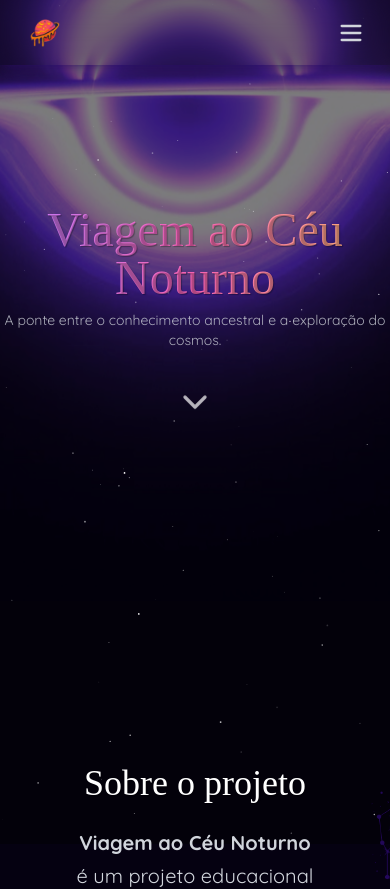
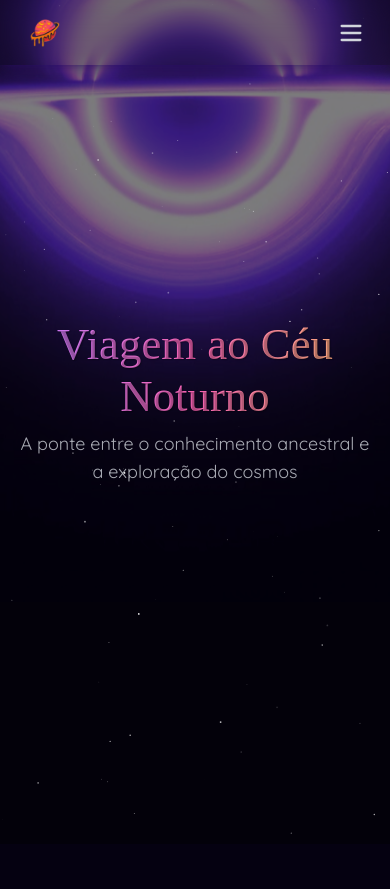
Before and after one commit to vinxcin/sativar-vet, a React (Vite) app: page / in a window 390 px wide. Shown: the top 889 px of the page. Built offline with nearby package versions, Linux system fonts and the light colour scheme; a web font is replaced by a local one.

Commit message:
alter width bg black hole mobile

```diff
--- a/src/components/main/BackgroundMedia/index.tsx
+++ b/src/components/main/BackgroundMedia/index.tsx
@@ -26,8 +26,7 @@ export default function BackgroundMedia({ isVisible }: Props) {
           <motion.img
             key="img"
             src={BG_BLACK_HOLE}
-            alt="Fundo alternativo"
-            className="fixed rotate-180 top-0 left-0 w-full h-full object-cover z-[-1] translate-y-[-28.8vh] sm:translate-y-[-30vh] md:translate-y-[-32vh]"
+            className="fixed rotate-180 top-0 left-0 w-full h-full object-cover z-[-1] translate-y-[-28.7vh] sm:translate-y-[-30vh] md:translate-y-[-32vh]"
             initial={{ opacity: 0 }}
             animate={{ opacity: 0.8 }}
             exit={{ opacity: 0 }}
--- a/src/components/main/Hero/index.tsx
+++ b/src/components/main/Hero/index.tsx
@@ -10,28 +10,27 @@ export default function Hero() {
         }
     };
     return (
-        <section className="flex flex-col h-full w-full  sm:px-12">
+        <section className="flex flex-col h-[80vh] w-full px-4 sm:px-12">
 
-            <div className="h-[60vh] sm:h-[80vh] w-full flex items-center justify-center">
-                <div className="flex flex-col">
-                    <h1 className="text-5xl text-center md:text-6xl title bg-gradient-to-r from-purple-400 via-pink-400 to-orange-300 bg-clip-text text-transparent">
+            <div className="h-full sm:h-[80vh] w-full flex flex-col items-center justify-center">
+                <div className="flex flex-col text-center">
+                    <h1 className="text-[2.8rem] leading-[3.2rem] md:text-6xl title bg-gradient-to-r from-purple-400 via-pink-400 to-orange-300 bg-clip-text text-transparent">
                         Viagem ao Céu Noturno
                     </h1>
 
-                    <p className="text-sm md:text-lg text-center text-gray-300 opacity-80 pt-2">
-                        A ponte entre o conhecimento ancestral e a exploração do cosmos.
+                    <p className="text-lg text-center text-gray-300 opacity-80 pt-2">
+                        A ponte entre o conhecimento ancestral e a exploração do cosmos
                     </p>
-                    <div className="flex justify-center mt-10">
-                        <a
-                            onClick={scrollToSection}
-                            href="#proxima-sessao"
-                            className="animate-bounce text-white/70 hover:text-white transition cursor-pointer"
-                            aria-label="Role para baixo"
-                        >
-                            <ChevronDown size={40} />
-                        </a>
-                    </div>
+
                 </div>
+                    {/* <a
+                        onClick={scrollToSection}
+                        href="#proxima-sessao"
+                        className=" animate-bounce text-white/70 hover:text-white transition cursor-pointer"
+                        aria-label="Role para baixo"
+                    >
+                        <ChevronDown size={40} />
+                    </a> */}
 
             </div>
 
```
